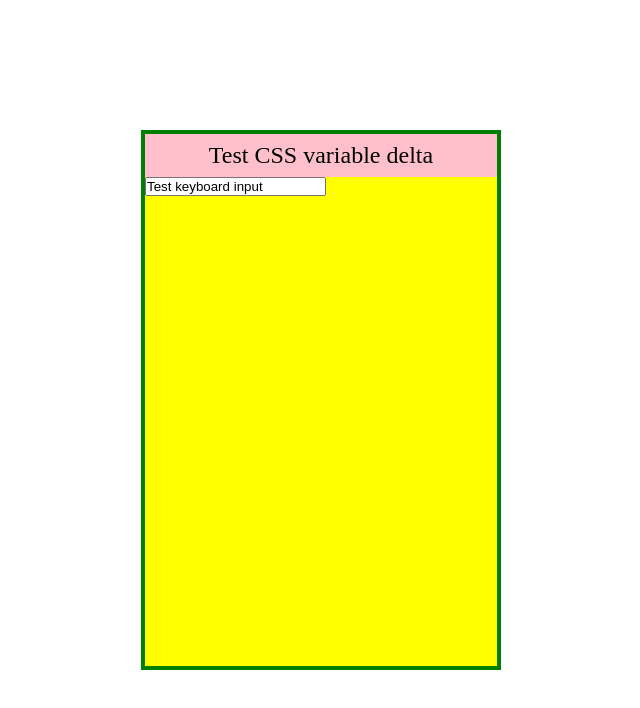
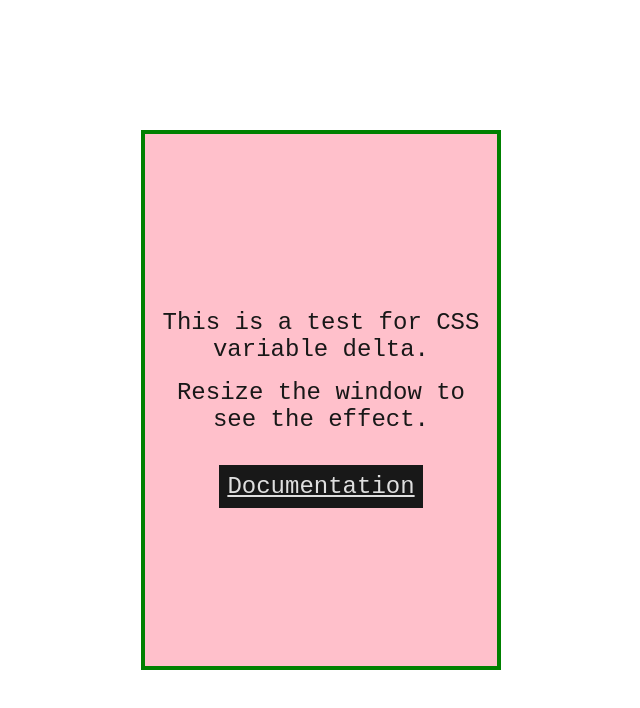
Before and after one commit to hikorniienko/css-var-delta, a website built with webpack: page index.html in a window 1280 px wide. Shown: the whole page, without its empty margins (319-959 px from the left). Built offline with nearby package versions, Linux system fonts and the light colour scheme.

Commit message:
Refactor CSS var delta initialization and update styles

```diff
--- a/index.html
+++ b/index.html
@@ -9,10 +9,7 @@
     <title>CSS var delta</title>
     <script src="./index.js"></script>
     <script>
-      new CssVarDelta.default(
-        ["portrait@360x540", "landscape@960x540"],
-        true
-      );
+      new CssVarDelta.default(["portrait@360x540", "landscape@960x540"], true);
     </script>
 
     <style>
@@ -20,6 +17,11 @@
         padding: 0;
         margin: 0;
         box-sizing: border-box;
+        font-family: monospace;
+      }
+
+      p {
+        margin-top: calc(var(--delta, 1) * 16px);
       }
 
       .box {
@@ -27,24 +29,35 @@
         left: 50%;
         top: 50%;
         transform: translate(-50%, -50%);
+        display: flex;
+        flex-direction: column;
+        align-items: center;
+        justify-content: center;
         border: green solid 4px;
-        background-color: yellow;
+        background-color: pink;
+
         width: calc(var(--delta, 1) * 360px);
         height: calc(var(--delta, 1) * 540px);
+
+        color: rgb(24, 24, 24);
+        text-align: center;
+        font-size: calc(var(--delta, 1) * 24px);
+        padding: calc(var(--delta, 1) * 8px);
       }
 
-      .box__title {
-        font-size: calc(var(--delta, 1) * 24px);
+      .link {
+        color: rgb(223, 223, 223);
+        background-color: rgb(24, 24, 24);
         padding: calc(var(--delta, 1) * 8px);
-        text-align: center;
-        background-color: pink;
+        margin-top: calc(var(--delta, 1) * 32px);
       }
     </style>
   </head>
   <body>
     <div class="box">
-      <div class="box__title">Test CSS variable delta</div>
-      <input value="Test keyboard input" />
+      <p>This is a test for CSS variable delta.</p>
+      <p>Resize the window to see the effect.</p>
+      <a class="link" href="https://github.com/hikorniienko/css-var-delta">Documentation</a>
     </div>
   </body>
 </html>
```
Also changed, not shown: README.md.
